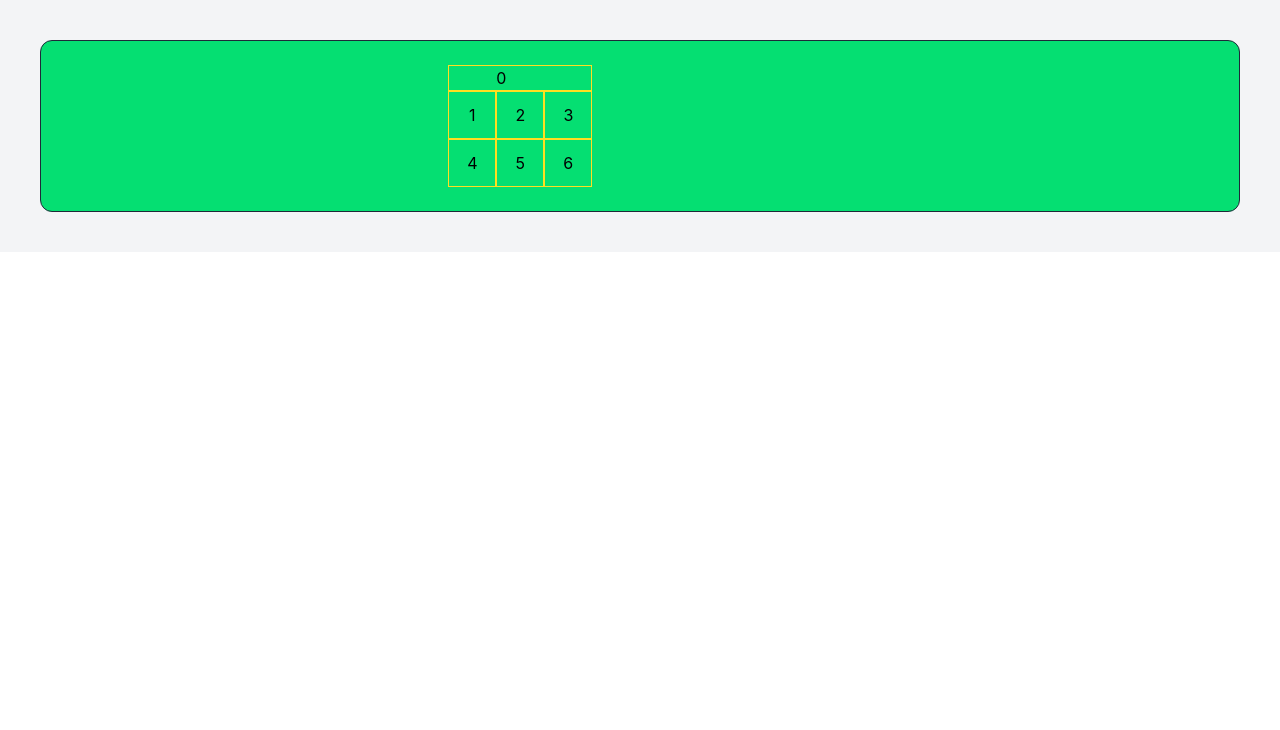
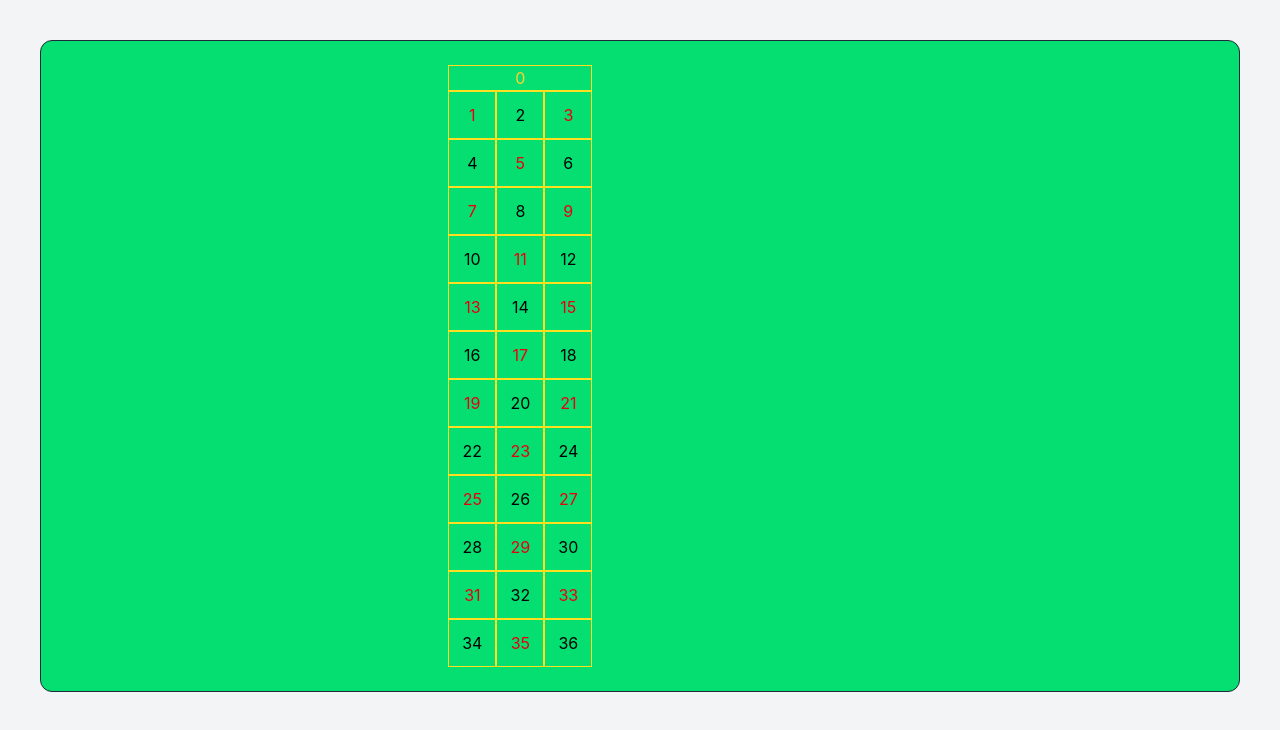
Before and after one commit to a-kunert/python-roulette, a Vue app: page / in a window 1280 px wide. Shown: the top 730 px of the page. Built offline with nearby package versions, Linux system fonts and the light colour scheme.

Commit message:
Numbers completed

```diff
--- a/src/App.vue
+++ b/src/App.vue
@@ -5,16 +5,44 @@
             <div></div>
             <div class="grid grid-cols-[min-content_min-content_min-content]">
                 <div class="grid col-span-3 grid-cols-subgrid border border-yellow-300">
-                    <div class="col-start-2">0</div>
+                    <div class="col-start-2 flex items-center justify-center text-amber-300">0</div>
                 </div>
-                <div class="border border-yellow-300 size-12 flex items-center justify-center">1</div>
-                <div class="border border-yellow-300 size-12 flex items-center justify-center">2</div>
-                <div class="border border-yellow-300 size-12 flex items-center justify-center">3</div>
-                <div class="border border-yellow-300 size-12 flex items-center justify-center">4</div>
-                <div class="border border-yellow-300 size-12 flex items-center justify-center">5</div>
-                <div class="border border-yellow-300 size-12 flex items-center justify-center">6</div>
-
-
+              <div class="border border-yellow-300 size-12 flex items-center justify-center text-red-600">1</div>
+              <div class="border border-yellow-300 size-12 flex items-center justify-center">2</div>
+              <div class="border border-yellow-300 size-12 flex items-center justify-center text-red-600">3</div>
+              <div class="border border-yellow-300 size-12 flex items-center justify-center">4</div>
+              <div class="border border-yellow-300 size-12 flex items-center justify-center text-red-600">5</div>
+              <div class="border border-yellow-300 size-12 flex items-center justify-center">6</div>
+              <div class="border border-yellow-300 size-12 flex items-center justify-center text-red-600">7</div>
+              <div class="border border-yellow-300 size-12 flex items-center justify-center">8</div>
+              <div class="border border-yellow-300 size-12 flex items-center justify-center text-red-600">9</div>
+              <div class="border border-yellow-300 size-12 flex items-center justify-center">10</div>
+              <div class="border border-yellow-300 size-12 flex items-center justify-center text-red-600">11</div>
+              <div class="border border-yellow-300 size-12 flex items-center justify-center">12</div>
+              <div class="border border-yellow-300 size-12 flex items-center justify-center text-red-600">13</div>
+              <div class="border border-yellow-300 size-12 flex items-center justify-center">14</div>
+              <div class="border border-yellow-300 size-12 flex items-center justify-center text-red-600">15</div>
+              <div class="border border-yellow-300 size-12 flex items-center justify-center">16</div>
+              <div class="border border-yellow-300 size-12 flex items-center justify-center text-red-600">17</div>
+              <div class="border border-yellow-300 size-12 flex items-center justify-center">18</div>
+              <div class="border border-yellow-300 size-12 flex items-center justify-center text-red-600">19</div>
+              <div class="border border-yellow-300 size-12 flex items-center justify-center">20</div>
+              <div class="border border-yellow-300 size-12 flex items-center justify-center text-red-600">21</div>
+              <div class="border border-yellow-300 size-12 flex items-center justify-center">22</div>
+              <div class="border border-yellow-300 size-12 flex items-center justify-center text-red-600">23</div>
+              <div class="border border-yellow-300 size-12 flex items-center justify-center">24</div>
+              <div class="border border-yellow-300 size-12 flex items-center justify-center text-red-600">25</div>
+              <div class="border border-yellow-300 size-12 flex items-center justify-center">26</div>
+              <div class="border border-yellow-300 size-12 flex items-center justify-center text-red-600">27</div>
+              <div class="border border-yellow-300 size-12 flex items-center justify-center">28</div>
+              <div class="border border-yellow-300 size-12 flex items-center justify-center text-red-600">29</div>
+              <div class="border border-yellow-300 size-12 flex items-center justify-center">30</div>
+              <div class="border border-yellow-300 size-12 flex items-center justify-center text-red-600">31</div>
+              <div class="border border-yellow-300 size-12 flex items-center justify-center">32</div>
+              <div class="border border-yellow-300 size-12 flex items-center justify-center text-red-600">33</div>
+              <div class="border border-yellow-300 size-12 flex items-center justify-center">34</div>
+              <div class="border border-yellow-300 size-12 flex items-center justify-center text-red-600">35</div>
+              <div class="border border-yellow-300 size-12 flex items-center justify-center">36</div>
 
             </div>
             <div></div>
```
